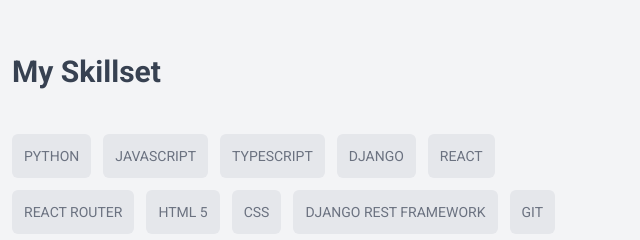
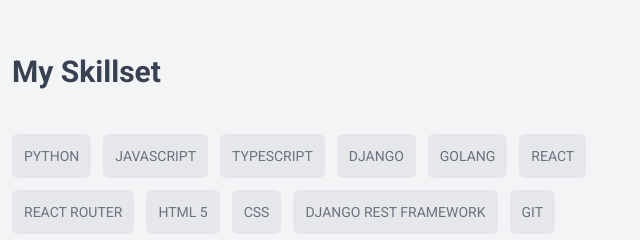
Before and after one commit to ogayanfe/grandeur, a website built with Vite: page index.html in a window 1280 px wide. Shown: the part 1120-1360 px from the top of the page, 640-1280 px from the left. Built offline with nearby package versions, Linux system fonts and the light colour scheme; some packages are replaced by stand-ins of ours; files whose address does not match are found by name; a web font is replaced by a local one.

Commit message:
update skills section

```diff
--- a/index.html
+++ b/index.html
@@ -143,6 +143,7 @@
           <span class="skills">javascript</span>
           <span class="skills">typescript</span>
           <span class="skills">django</span>
+          <span class="skills">Golang</span>
           <span class="skills">React</span>
           <span class="skills">react router</span>
           <span class="skills">html 5</span>
```
